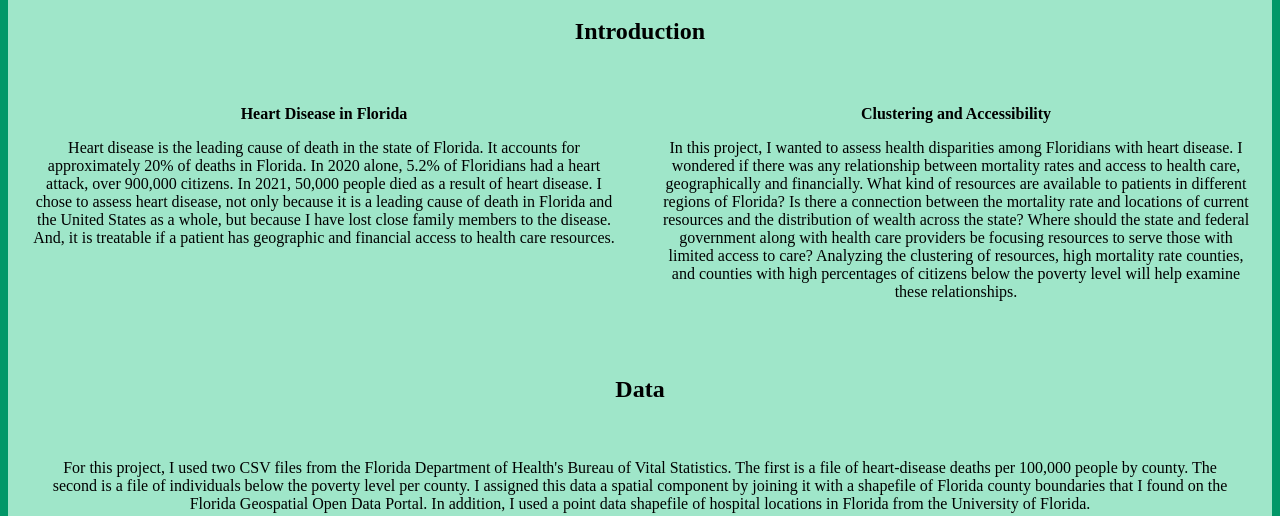
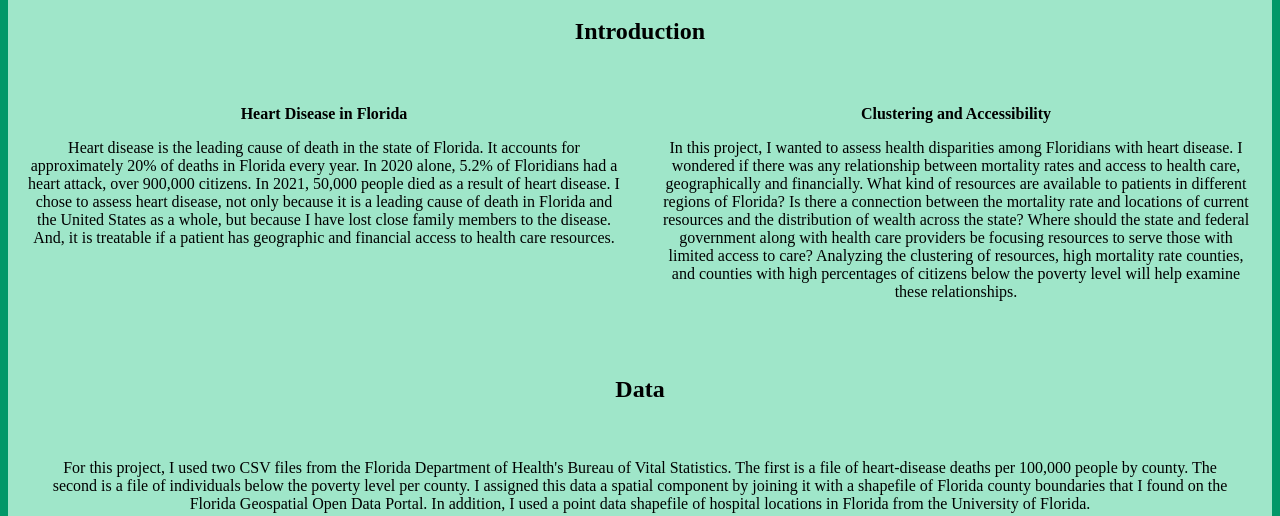
Before and after one commit to ChandlerLugo/541_FinalProject, a plain HTML site: page index.html in a window 1280 px wide. Shown: the part 286-802 px from the top of the page. Drawn offline with Linux system fonts and the light colour scheme.

Commit message:
Update index.html

```diff
--- a/index.html
+++ b/index.html
@@ -109,7 +109,7 @@
             <strong>Heart Disease in Florida</strong>
             <p>
                 Heart disease is the leading cause of death in the state of Florida.
-                It accounts for approximately 20% of deaths in Florida. In 2020 alone,
+                It accounts for approximately 20% of deaths in Florida every year. In 2020 alone,
                 5.2% of Floridians had a heart attack, over 900,000 citizens. In 2021,
                 50,000 people died as a result of heart disease. I chose to assess heart
                 disease, not only because it is a leading cause of death in Florida and the
```
